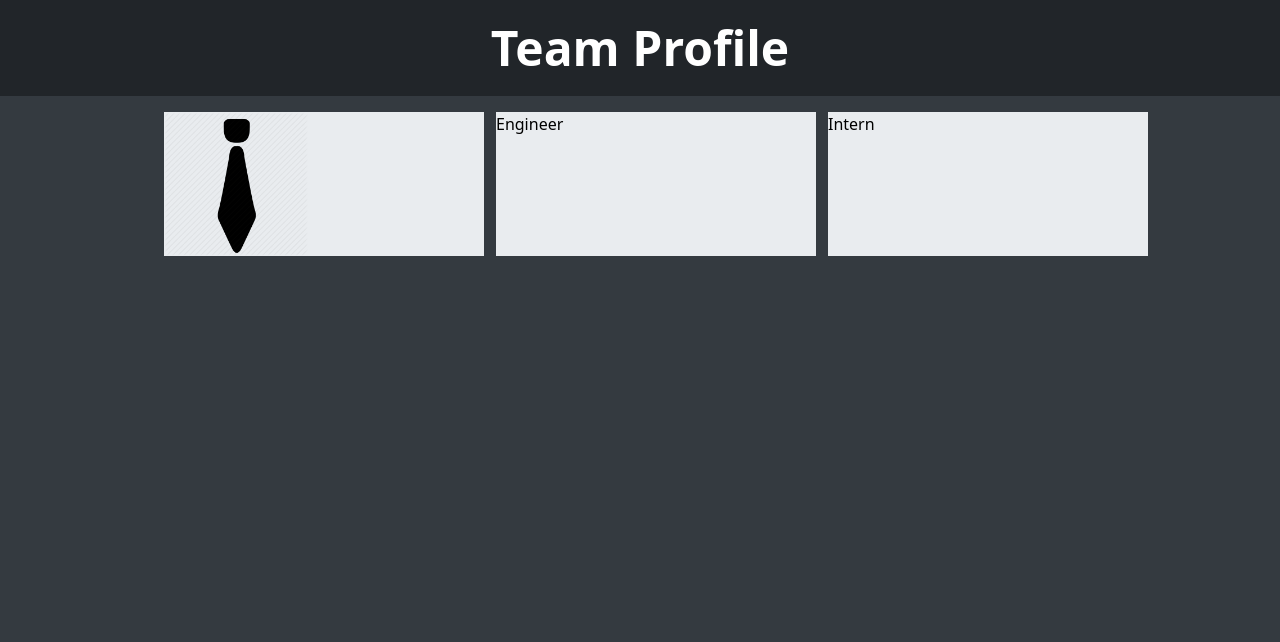
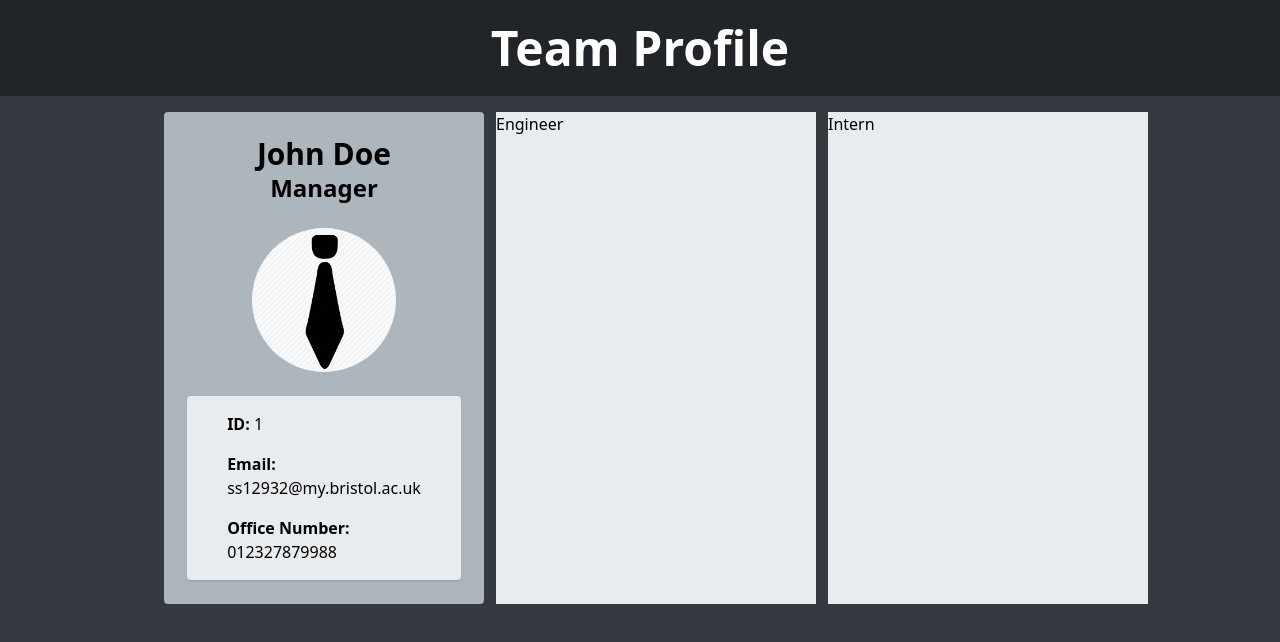
Before and after one commit to ss12932/team-profile-generator, a website: page public/index.html in a window 1280 px wide. Drawn offline with Linux system fonts and the light colour scheme.

Commit message:
Finished initial css for manager card

```diff
--- a/public/index.html
+++ b/public/index.html
@@ -19,9 +19,28 @@
         <!-- cards container -->
         <div class="flex w-full justify-center m-4 space-x-3 flex-wrap">
           <!-- manager card component -->
-          <div class="w-80 bg-cultured-2">
+          <div
+            class="w-80 flex p-6 flex-col items-center bg-cadet-blue-crayola space-y-6 rounded"
+          >
+            <div class="flex flex-col items-center">
+              <h2 class="font-bold text-3xl">John Doe</h2>
+              <h3 class="font-bold text-2xl">Manager</h3>
+            </div>
             <div>
-              <img class="h-36 w-36" src="../assets/img/bowtie.jpg" alt="" />
+              <img
+                class="h-36 w-36 rounded-full bg-cultured"
+                src="../assets/img/bowtie.jpg"
+                alt=""
+              />
+            </div>
+            <div class="bg-cultured-2 p-4 px-10 rounded space-y-4 shadow">
+              <div><span class="font-bold">ID:</span> 1</div>
+              <div>
+                <span class="font-bold">Email:</span> ss12932@my.bristol.ac.uk
+              </div>
+              <div>
+                <span class="font-bold">Office Number:</span> 012327879988
+              </div>
             </div>
           </div>
           <!-- engineer card component -->
```
Also changed, not shown: public/main.css.
